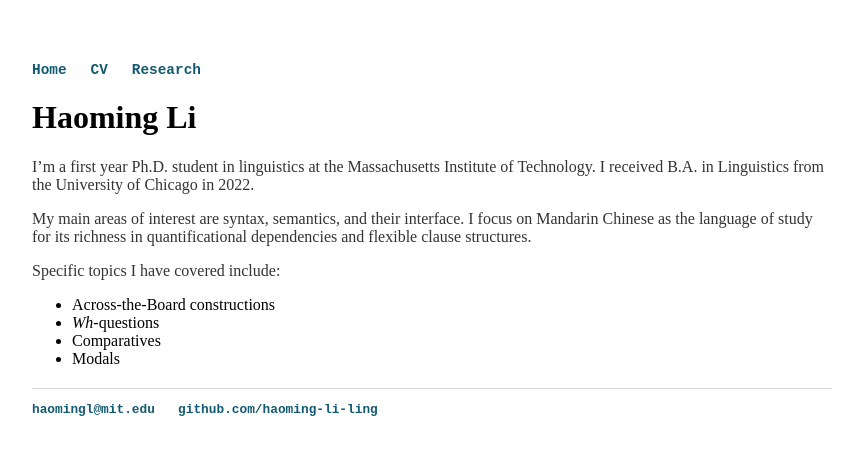
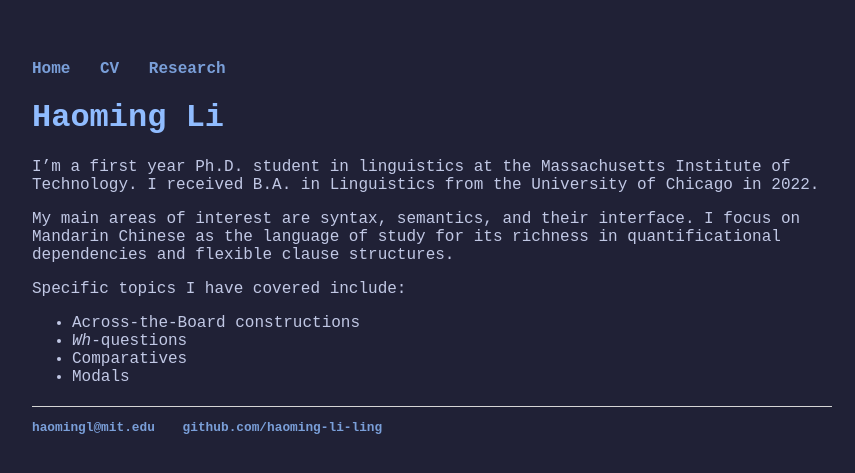
Before and after one commit to haoming-li-ling/haoming-li-ling.github.io, a Jekyll site: the page built from index.md, in a window 1280 px wide. Shown: the top 473 px of the page, without its empty margins (208-1063 px from the left). Built offline with Jekyll 4.4.1, drawn with Linux system fonts in a browser that asks for light colours.

Commit message:
catppuccin theme

```diff
--- a/css/main.css
+++ b/css/main.css
@@ -1,3 +1,86 @@
+.container {
+  /* width: 800px; */
+  margin-left: auto;
+  margin-right: auto;
+}
+* {
+  /* font-family: "Libertinus Serif"; */
+  font-family: "JetBrains Mono", monospace;
+  color: #c1c8e5;
+  background: #202136;
+  /* font-size: 90%; */
+  /* font-size: 9pt; */
+}
+body {
+  margin: 60px auto;
+  width: 70%;
+  max-width: 800px;
+}
+nav ul {
+  padding: 0px;
+  list-style: none;
+  font-weight: bold;
+}
+footer ul {
+  padding: 0px;
+  list-style: none;
+  font-weight: bold;
+}
+
+nav ul li, footer ul li {
+  display: inline;
+  margin-right: 20px;
+}
+a {
+  /* font-family: "JetBrains Mono", monospace; */
+  text-decoration: none;
+  /* color: #125a71; */
+  color: #7a9fd9;
+  /* font-size: 90%; */
+}
+a:hover {
+  text-decoration: underline;
+}
+/* nav ul li a { */
+/*   font-family: "Libertinus Sans"; */
+/* } */
+footer ul li a {
+  /* font-size: 100%; */
+}
+.date {
+  color: #d7abfd;
+}
+.title {
+  color: #b8c0fd;
+}
+h1, h2, h3 {
+  /* font-size: 2em; */
+  /* font-family: "Libertinus Sans"; */
+  /* color: #ffb98c; */
+  color: #90bcff;
+  /* font-family:'Helvetica', 'Arial', 'Sans-Serif'; */
+}
+p {
+  /* font-size: 1.5em; */
+  /* line-height: 1.4em; */
+  /* font-family: "Libertinus Serif"; */
+  /* color: #333; */
+}
+footer {
+  border-top: 1px solid #d5d5d5;
+  font-size: .8em;
+  margin-top: 20px;
+}
+
+ul.posts {
+  margin: 20px auto 40px;
+  /* font-size: 1.5em; */
+}
+
+ul.posts li {
+  list-style: none;
+}
+
 @font-face {
   font-family: "Libertinus Sans", sans-serif;
   src: url(/fonts/LibertinusSans-Regular.woff2) format("woff2");
@@ -35,71 +118,3 @@
   src: url(/fonts/JetBrainsMono-Medium.woff2) format("woff2");
   font-style: normal;
 }
-.container {
-  /* width: 800px; */
-  margin-left: auto;
-  margin-right: auto;
-}
-* {
-  font-family: "Libertinus Serif";
-}
-body {
-  margin: 60px auto;
-  width: 70%;
-  max-width: 800px;
-}
-nav ul {
-  padding: 0px;
-  list-style: none;
-  font-weight: bold;
-}
-footer ul {
-  padding: 0px;
-  list-style: none;
-  font-weight: bold;
-}
-
-nav ul li, footer ul li {
-  display: inline;
-  margin-right: 20px;
-}
-a {
-  font-family: "JetBrains Mono", monospace;
-  text-decoration: none;
-  color: #125a71;
-  font-size: 90%;
-}
-a:hover {
-  text-decoration: underline;
-}
-/* nav ul li a { */
-/*   font-family: "Libertinus Sans"; */
-/* } */
-footer ul li a {
-  font-size: 100%;
-}
-h1, h2, h3 {
-  /* font-size: 2em; */
-  font-family: "Libertinus Sans";
-  /* font-family:'Helvetica', 'Arial', 'Sans-Serif'; */
-}
-p {
-  /* font-size: 1.5em; */
-  /* line-height: 1.4em; */
-  font-family: "Libertinus Serif";
-  color: #333;
-}
-footer {
-  border-top: 1px solid #d5d5d5;
-  font-size: .8em;
-  margin-top: 20px;
-}
-
-ul.posts {
-  margin: 20px auto 40px;
-  /* font-size: 1.5em; */
-}
-
-ul.posts li {
-  list-style: none;
-}
```
Also changed, not shown: _data/output.yml (+11 -6 lines), papers/index.html (+16 -6 lines).
